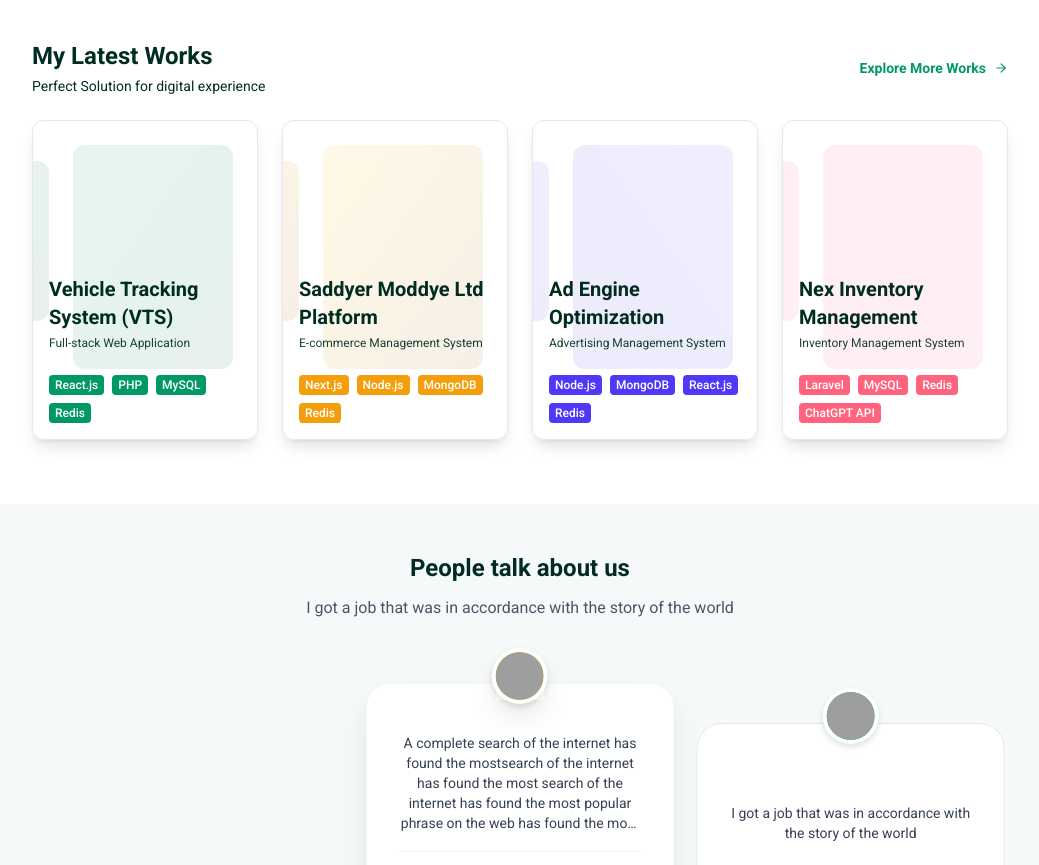
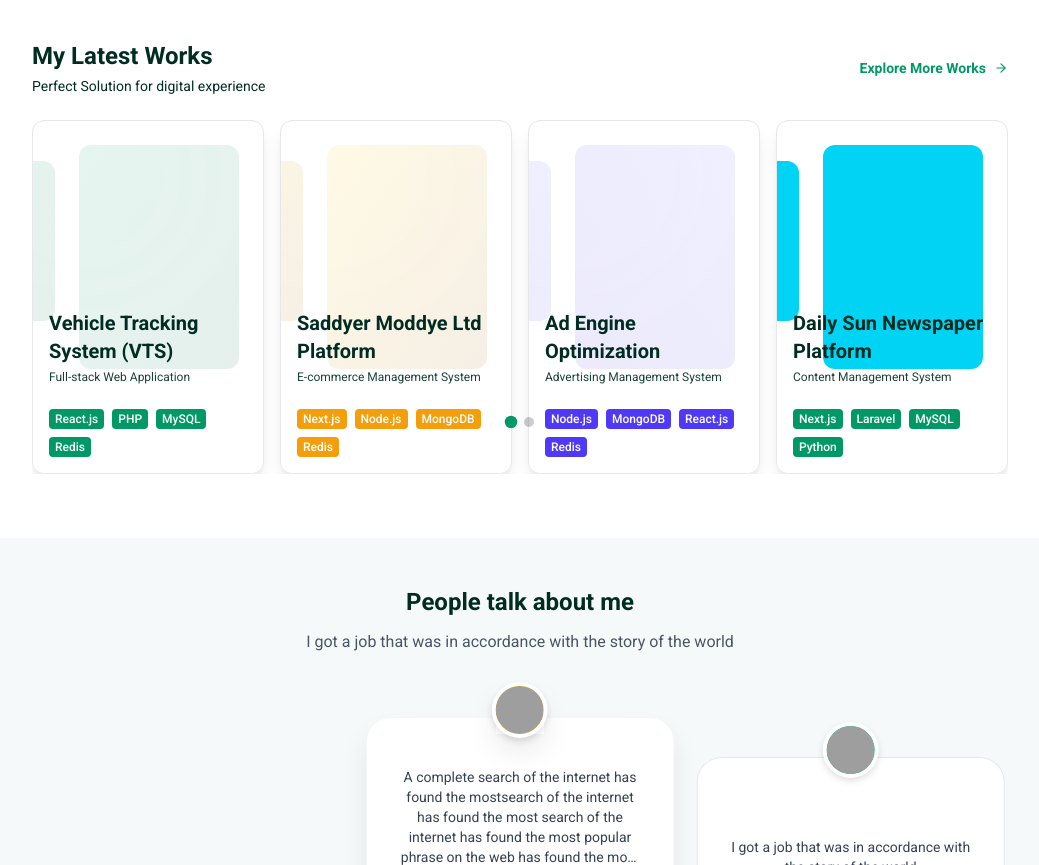
Before and after one commit to joydiucse/portfolio, a React (Vite) app: page / in a window 1280 px wide. Shown: the part 1760-2625 px from the top of the page, without its empty margins (120-1159 px from the left). Built offline with nearby package versions, Linux system fonts and the light colour scheme; grey boxes are pictures that could not be loaded.

Commit message:
testimonials

```diff
--- a/src/components/sections/LatestWorks.jsx
+++ b/src/components/sections/LatestWorks.jsx
@@ -4,6 +4,10 @@ import {latestProjects} from '../../data/data.jsx'
 import {Link} from "react-router-dom";
 import {ReactIcon} from "../common/Icons.jsx";
 import { Image } from '../../utils/Global.jsx'
+import { Swiper, SwiperSlide } from 'swiper/react'
+import { Pagination } from 'swiper/modules'
+import 'swiper/css'
+import 'swiper/css/pagination'
 
 function LatestWorks() {
     return (
@@ -19,9 +23,22 @@ function LatestWorks() {
                     </Link>
                 </div>
             </div>
-            <div className="grid grid-cols-1 sm:grid-cols-2 lg:grid-cols-3 xl:grid-cols-4 gap-6 mt-6">
+            <div className="mt-6">
+                <Swiper
+                    modules={[Pagination]}
+                    pagination={{ clickable: true }}
+                    spaceBetween={16}
+                    centeredSlides={false}
+                    breakpoints={{
+                        0: { slidesPerView: 1 },
+                        640: { slidesPerView: 2 },
+                        1024: { slidesPerView: 3 },
+                        1280: { slidesPerView: 4 }
+                    }}
+                >
                     {latestProjects.map((item) => (
-                    <div key={item.title} className={`rounded-xl p-4 h-[280px] sm:h-[320px] border border-gray-200 dark:border-gray-800 relative overflow-hidden shadow-lg hover:shadow-xl`}>
+                        <SwiperSlide key={item.title}>
+                            <div className={`rounded-xl p-4 h-[280px] sm:h-[320px] border border-gray-200 dark:border-gray-800 relative overflow-hidden shadow-lg hover:shadow-xl`}>
                                 <div className="absolute inset-0 pointer-events-none">
                                     <div className={`absolute -left-14 -top-14 size-56 rounded-full bg-white/10 blur-xl`}></div>
                                     <div className={`absolute right-6 top-6 w-40 h-56 rounded-xl ${item.background} `}></div>
@@ -32,7 +49,6 @@ function LatestWorks() {
                                         <div className="text-xl font-bold">{item.title}</div>
                                         <div className="text-xs opacity-90 mt-1">{item.summary}</div>
                                     </div>
-
                                     <div className="mt-6 fc flex-wrap gap-2 text-xs">
                                         {item.stack.slice(0,4).map((s, i) => (
                                             <span key={i} className={`inline-block ${item?.bg || 'bg-primary'} text-white font-medium rounded-sm px-1.5 py-0.5`}>{s}</span>
@@ -40,7 +56,9 @@ function LatestWorks() {
                                     </div>
                                 </div>
                             </div>
+                        </SwiperSlide>
                     ))}
+                </Swiper>
             </div>
 
         </Container>
--- a/src/components/sections/Testimonials.jsx
+++ b/src/components/sections/Testimonials.jsx
@@ -18,7 +18,7 @@ function Testimonials() {
   return (
     <div className={'bg-primary-xlight'}>
       <Container className="py-12">
-        <h3 className="text-2xl font-bold mb-3 text-center">People talk about us</h3>
+        <h3 className="text-2xl font-bold mb-3 text-center">People talk about me</h3>
         <p className="text-center text-gray-600 mb-6">I got a job that was in accordance with the story of the world</p>
         <style>{`
           .testimonial-card, .testimonial-card-avater { transition: transform .35s ease, box-shadow .35s ease; }
--- a/src/data/data.jsx
+++ b/src/data/data.jsx
@@ -146,7 +146,7 @@ export const latestProjects = [
             "Optimized MongoDB queries and Redis caching for high-throughput ad serving."
         ]
     },
-    /*{
+    {
         title: "Daily Sun Newspaper Platform",
         dates: "Feb 2023 — Jul 2023",
         summary: "Content Management System",
@@ -158,7 +158,7 @@ export const latestProjects = [
             "Developed full-stack CMS with Laravel and Next.js, including audio transcoding and automated workflows.",
             "Enhanced performance and scalability using MySQL optimization and caching strategies."
         ]
-    },*/
+    },
     {
         title: "Nex Inventory Management",
         dates: "Sep 2022 — Jan 2023",
--- a/src/pages/homepage/HomePage.jsx
+++ b/src/pages/homepage/HomePage.jsx
@@ -17,6 +17,7 @@ function HomePage() {
             <LatestWorks />
             <Testimonials />
 
+
             {/*<StatsBar />
       <ServicesList />
       <ExperienceSection />
```
Lines whose indentation alone changed are shown as unchanged.
